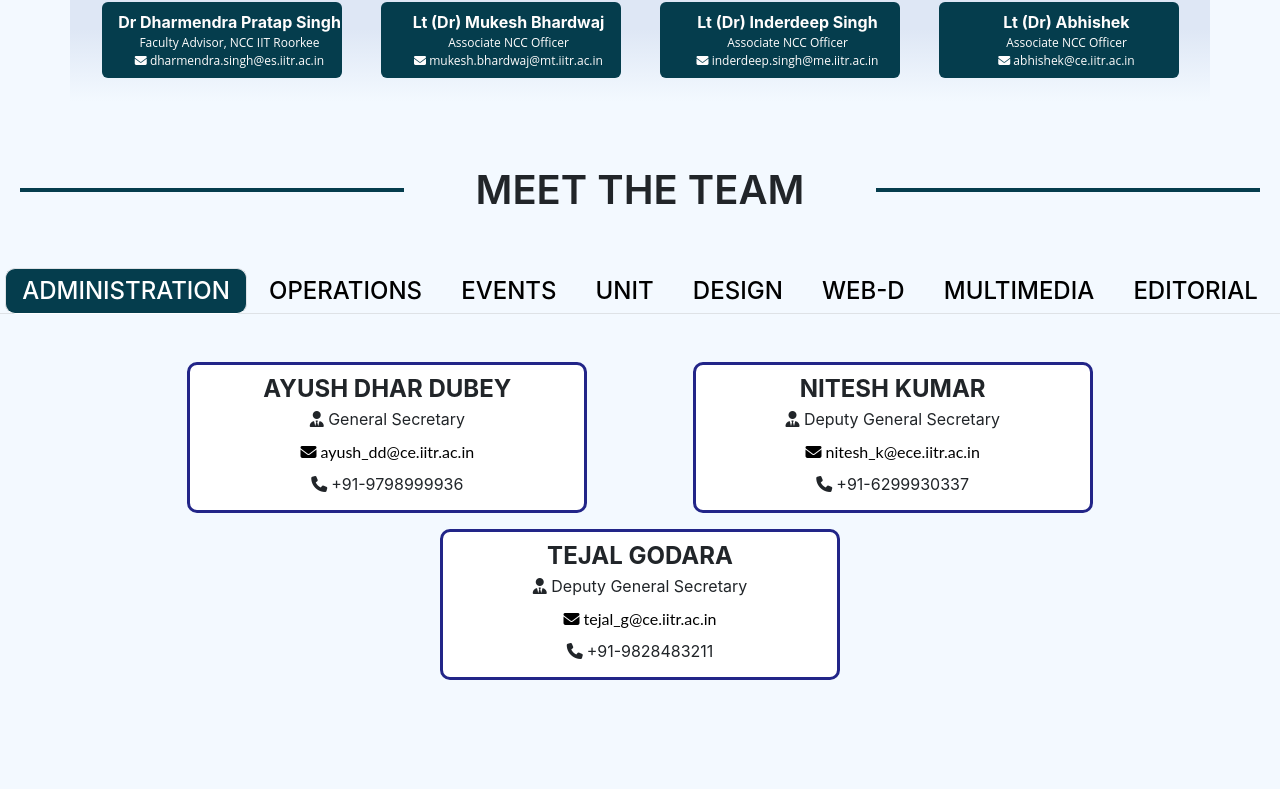
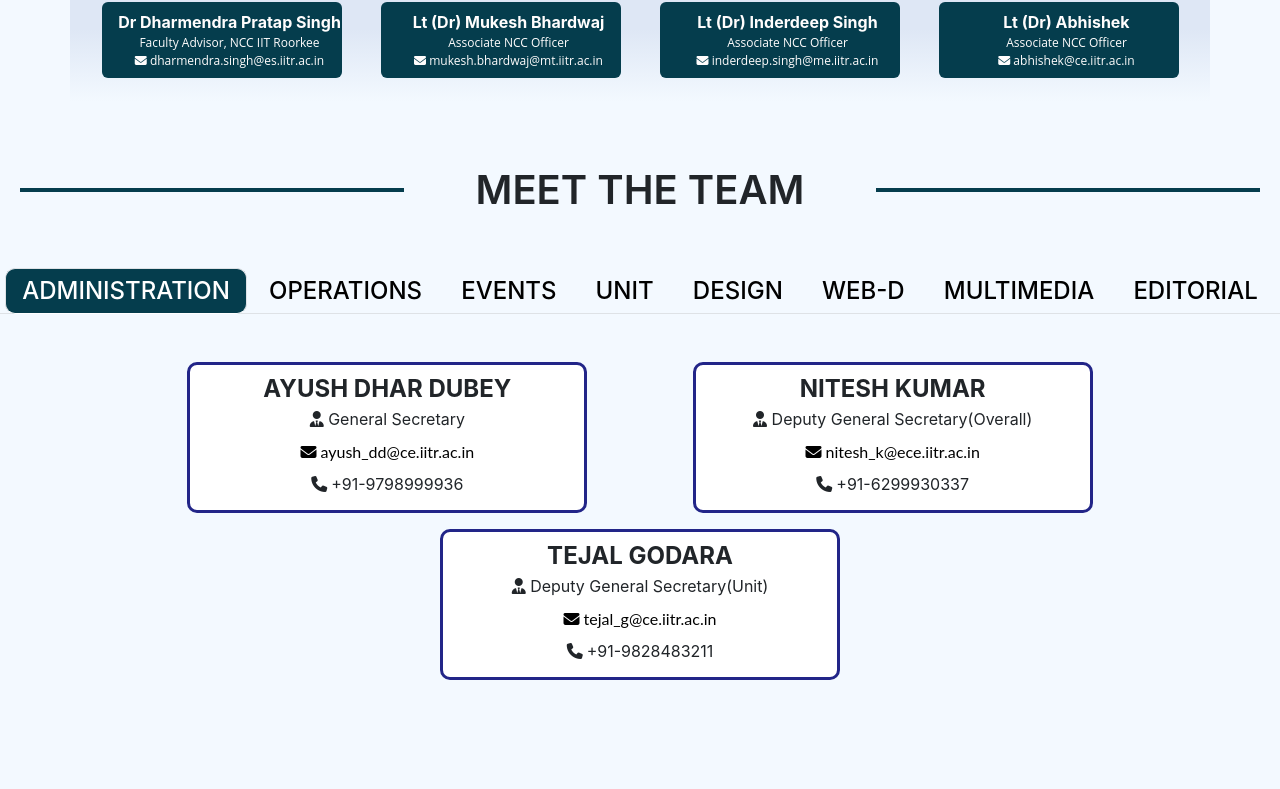
Before and after one commit to AyushDharDubey/NCC-IITR, a React (Create React App) app in the folder ncc/: page /#/about-us in a window 1280 px wide. Shown: the part 2166-2955 px from the top of the page. Built offline with nearby package versions, Linux system fonts and the light colour scheme.

Commit message:
administration section updated

```diff
--- a/ncc/src/components/AboutUs/Team.js
+++ b/ncc/src/components/AboutUs/Team.js
@@ -13,13 +13,13 @@ const Team = () => {
       },
       {
         name: 'NITESH KUMAR',
-        designation: 'Deputy General Secretary',
+        designation: 'Deputy General Secretary(Overall)',
         email: 'nitesh_k@ece.iitr.ac.in',
         phone: '+91-6299930337',
       },
       {
         name: 'TEJAL GODARA',
-        designation: 'Deputy General Secretary',
+        designation: 'Deputy General Secretary(Unit)',
         email: 'tejal_g@ce.iitr.ac.in',
         phone: '+91-9828483211',
       },
```
